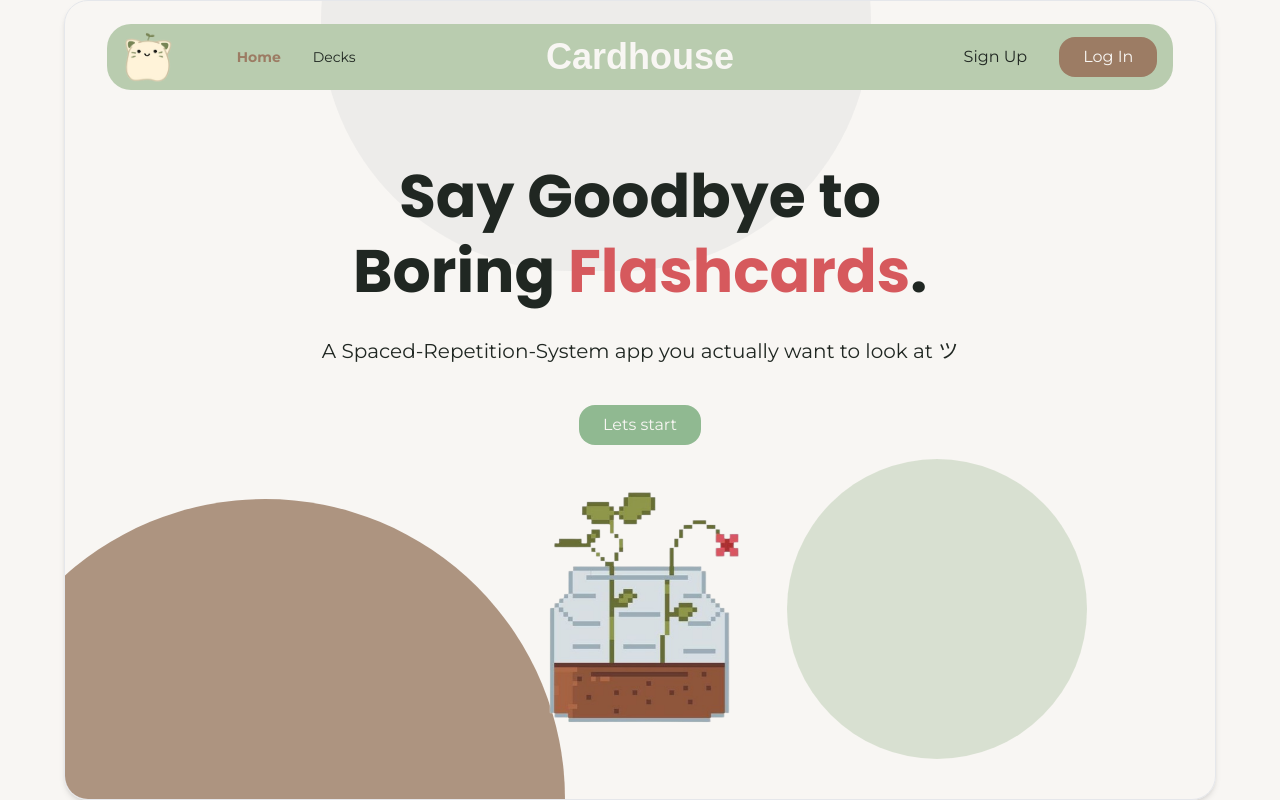
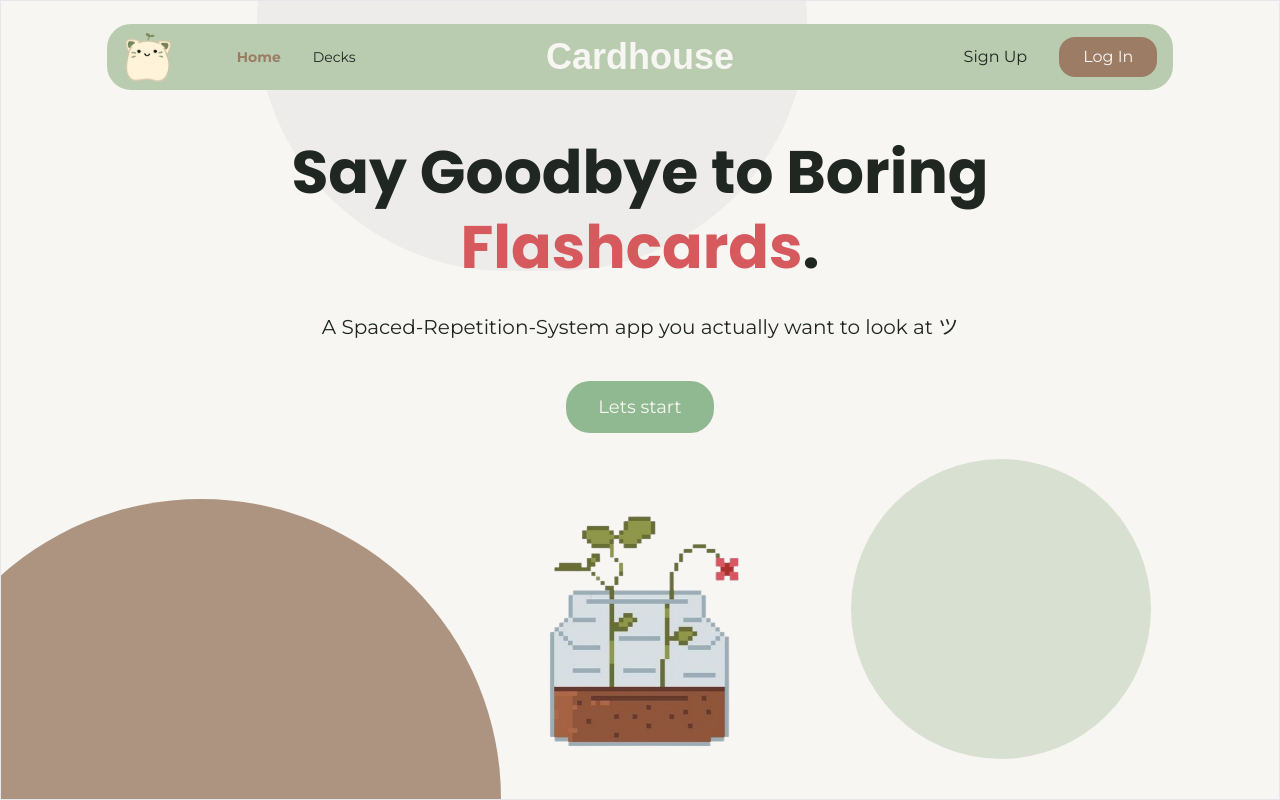
Before and after one commit to phmkhali/Cardhouse, a React (Vite) app in the folder cardhouse/: page / in a window 1280 px wide. Built offline with nearby package versions, Linux system fonts and the light colour scheme; a web font is replaced by a local one.

Commit message:
Button hover

```diff
--- a/cardhouse/src/scenes/landing-page/index.tsx
+++ b/cardhouse/src/scenes/landing-page/index.tsx
@@ -20,7 +20,7 @@ const LandingPage = ({ selectedPage, setSelectedPage }: Props) => {
       className="h-[100vh] w-[100wv] flex flex-col items-center "
     >
       {/* CONTENT CONTAINER */}
-      <div className="rounded-3xl w-[90%] h-full flex flex-col justify-center items-center p-6 relative sm:border sm:shadow-md overflow-hidden">
+      <div className="w-full h-full flex flex-col justify-around items-center p-8 relative sm:border sm:shadow-md overflow-hidden">
         {/* DECORATIVE ELEMENTS */}
         {isAboveSmallScreens ? (
           <>
@@ -64,7 +64,7 @@ const LandingPage = ({ selectedPage, setSelectedPage }: Props) => {
             </p>
             <ActionButton
               setSelectedPage={setSelectedPage}
-              size="medium"
+              size="large"
               color="accent"
             >
               Lets start<Link to="/login"></Link>
--- a/cardhouse/src/shared/ActionButton.tsx
+++ b/cardhouse/src/shared/ActionButton.tsx
@@ -30,10 +30,17 @@ const ActionButton = ({ children, setSelectedPage, size, color }: Props) => {
 
   return (
     <button
-      className={`w-fit transition ease-in-out delay-150 hover:bg-primary-light hover:text-background ${sizeClasses[size]} ${colorClasses[color]}`}
       onClick={handleClick}
+      className={`relative overflow-hidden w-fit group ${sizeClasses[size]} ${colorClasses[color]} hover:bg-accent hover:text-text`}
     >
-      {children}
+      {/* Slider Effect */}
+      <span
+        className="absolute left-0 top-0 w-0 h-full bg-primary transition-all duration-300 group-hover:w-full"
+        style={{ zIndex: 0 }}
+      ></span>
+
+      {/* Button Content */}
+      <span className="relative z-10">{children}</span>
     </button>
   );
 };
```
